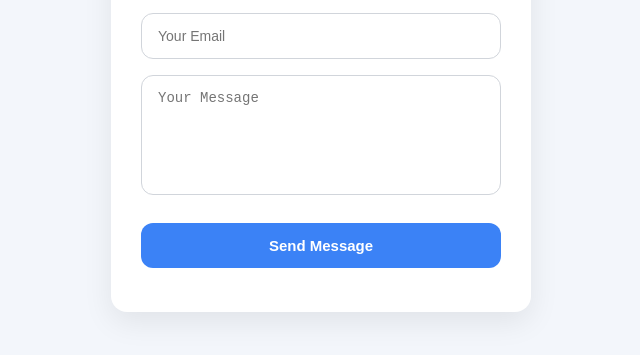
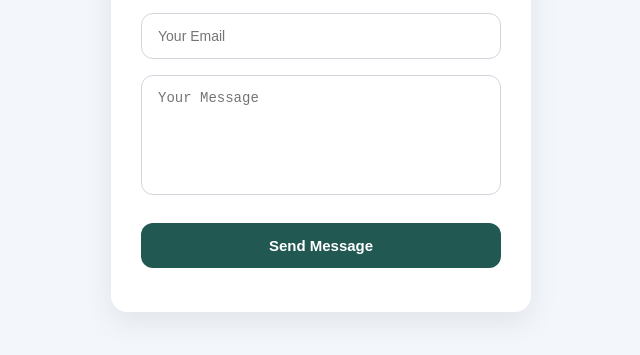
Before and after one commit to fithvang/WellnessAdultDayServices, a plain HTML site: page index.html in a window 1280 px wide. Shown: the part 165-520 px from the top of the page, without its empty margins (319-959 px from the left). Drawn offline with Linux system fonts and the light colour scheme.

Commit message:
Update index.html

```diff
--- a/index.html
+++ b/index.html
@@ -76,7 +76,7 @@
       margin-top: 8px;
       border: none;
       border-radius: 12px;
-      background: #3b82f6;
+      background: #215851;
       color: #ffffff;
       font-size: 15px;
       font-weight: 600;
@@ -85,7 +85,7 @@
     }
 
     #send-btn:hover {
-      background: #2563eb;
+      background: #2a4a46;
     }
 
     #send-btn:disabled {
```
